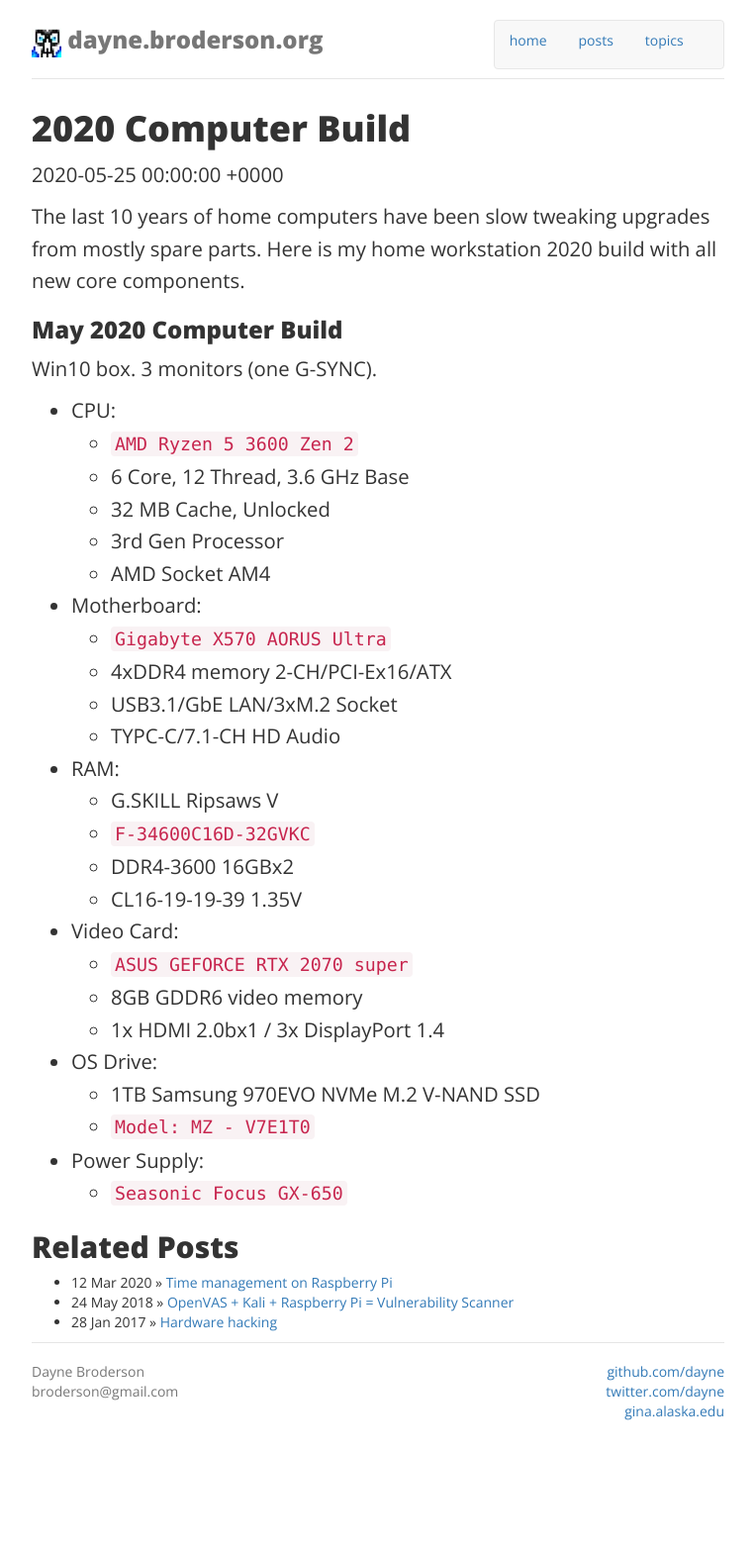
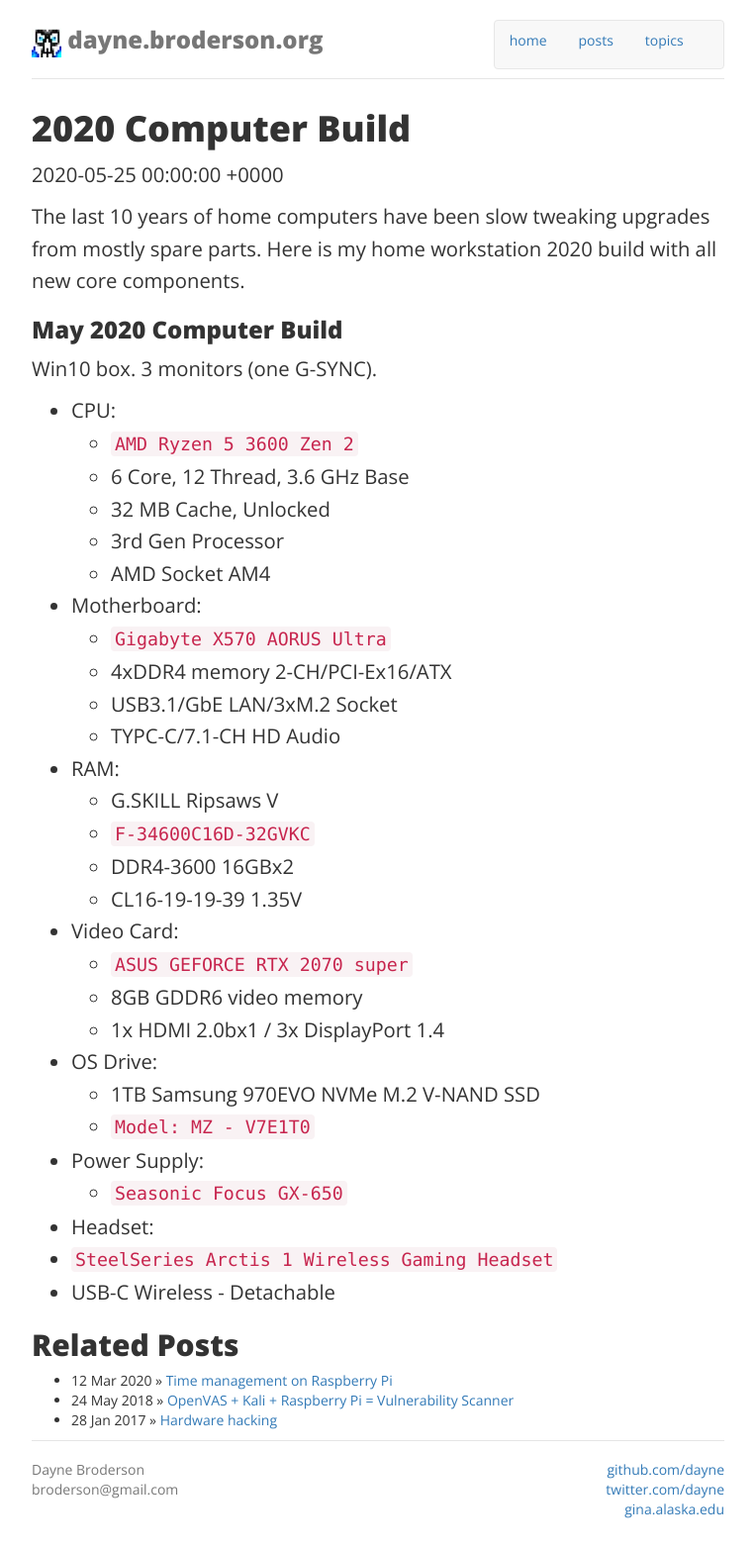
Before and after one commit to dayne/dayne.github.com, a Jekyll site: the page built from _posts/2020-05-25-new_computer.md, in a window 1280 px wide. Shown: the whole page at 99% size, without its empty margins (258-1021 px from the left). Built offline with Jekyll 4.4.1, drawn with Linux system fonts in a browser that asks for light colours; nearby versions of some CDN libraries; before the commit the page ends 1466 px from its top, so only the background shows below that.

Commit message:
adding headset to computer build details

```diff
--- a/_posts/2020-05-25-new_computer.md
+++ b/_posts/2020-05-25-new_computer.md
@@ -38,3 +38,6 @@
   * `Model: MZ - V7E1T0`
 * Power Supply:
   * `Seasonic Focus GX-650`
+* Headset:
+ * `SteelSeries Arctis 1 Wireless Gaming Headset`
+ * USB-C Wireless - Detachable
```
